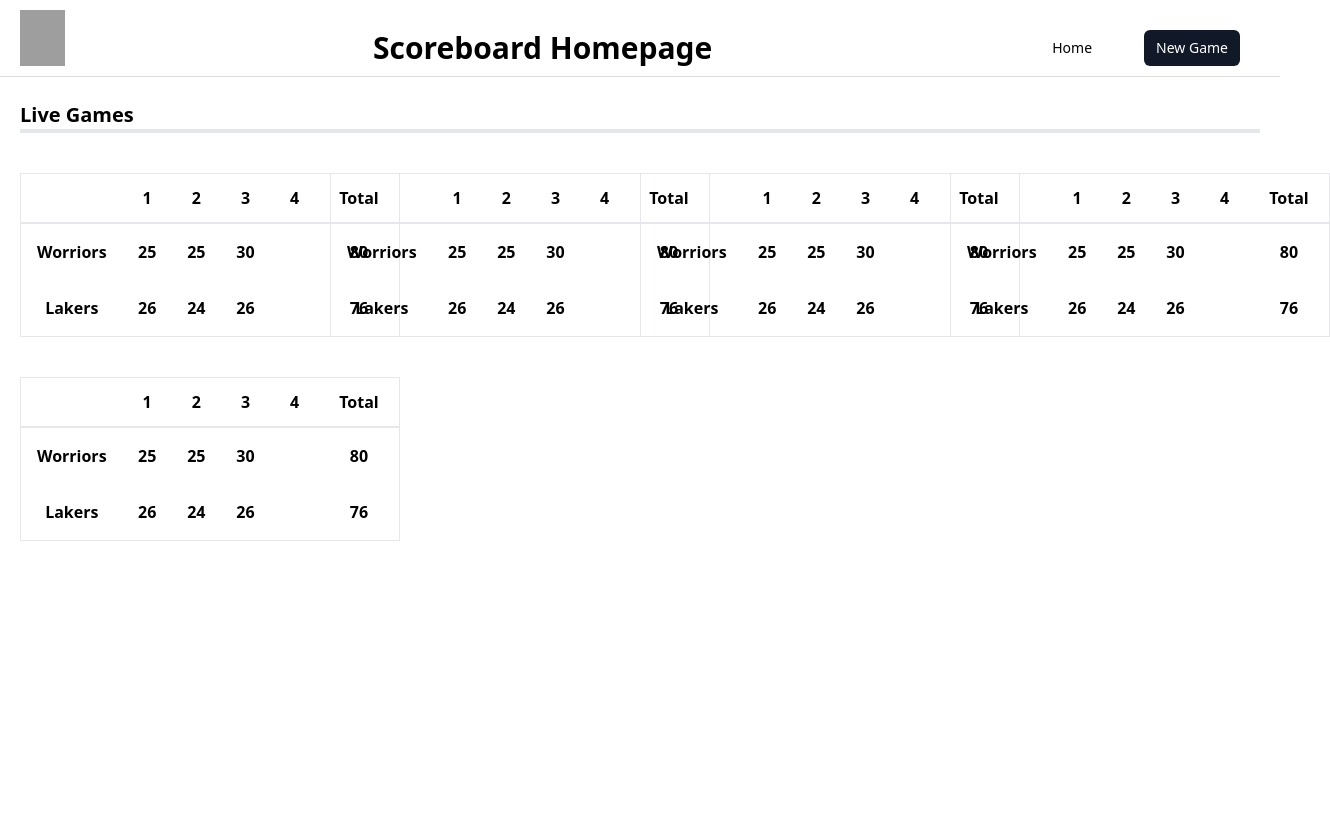
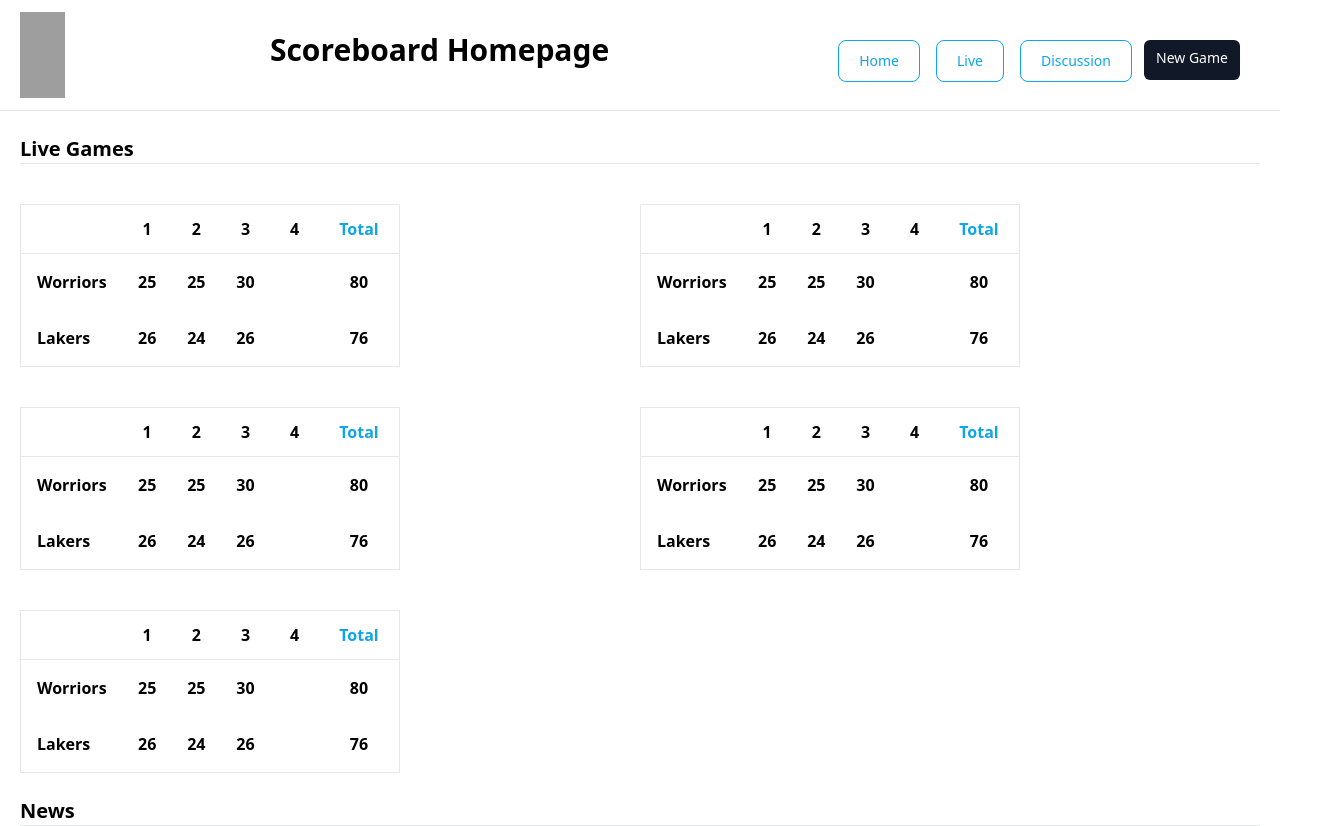
Before and after one commit to thandoncube1/scoreboard-astro, an Astro site: page / in a window 1280 px wide. Shown: the whole page, 1330 px wide, since content can reach past the window. Before the commit the page ends 800 px from the top, so only its background shows below. Built offline with nearby package versions, Linux system fonts and the light colour scheme; Astro itself is replaced by a stand-in of ours; grey boxes are pictures that could not be loaded.

Commit message:
Working on the UI for the scoreboard.

```diff
--- a/src/components/Card.astro
+++ b/src/components/Card.astro
@@ -3,9 +3,12 @@
 ---
 
 <article class="mt-10">
-    <table class="table-auto border border-spacing-3 border-gray-200 p-20">
+    <div class="relative max-w-[376px] bg-cover bg-no-repeat">
+        <table class="table-auto border border-spacing-3">
             <thead class="py-8 px-10">
-            <tr class="border-b-2 border-gray-200">
+                <tr
+                    class="border-b border-gray-200 [&>th:last-child]:text-sky-500"
+                >
                     <th></th>
                     <th class="table-cell px-5 py-3">1</th>
                     <th class="table-cell px-5 py-3">2</th>
@@ -15,15 +18,15 @@
                 </tr>
             </thead>
             <tbody>
-            <tr class="font-semibold text-center">
+                <tr class="font-semibold">
                     <td class="table-cell px-4 py-4 font-semibold">Worriors</td>
-                <td>25</td>
-                <td>25</td>
-                <td>30</td>
-                <td></td>
-                <td>80</td>
+                    <td class="text-center">25</td>
+                    <td class="text-center">25</td>
+                    <td class="text-center">30</td>
+                    <td class="text-center"></td>
+                    <td class="text-center">80</td>
                 </tr>
-            <tr class="font-semibold text-center">
+                <tr class="font-semibold [&>td:nth-child(n+2)]:text-center">
                     <td class="table-cell px-4 py-4 font-semibold">Lakers</td>
                     <td>26</td>
                     <td>24</td>
@@ -33,4 +36,11 @@
                 </tr>
             </tbody>
         </table>
+        <button
+            type="submit"
+            class="absolute bottom-0 left-0 right-0 top-0 h-full w-full overflow-hidden bg-sky-400 bg-fixed opacity-0 transition duration-500 ease-in-out hover:opacity-95"
+        >
+        <span class="absolute bottom-3 right-3 text-sky-700 px-4 py-2 rounded-lg bg-white bg-opacity-100 font-semibold shadow-sky-900 shadow-md hover:text-sky-500">View Stats</span>
+        </button>
+    </div>
 </article>
--- /dev/null
+++ b/src/components/Header.astro
@@ -0,0 +1,16 @@
+---
+
+---
+
+<header class="block px-5 py-3 border-b md:flex md:flex-row md:justify-between lg:flex lg:flex-row">
+    <img src="/public/imgbin-basketball-sport-slam-dunk-basketball-logo-s-Zk1uKQbrB8TTups3T1pNWK9Mq.jpg" width="45" >
+    <h1 class="mt-5 font-bold text-3xl">Scoreboard Homepage</h1>
+    <nav class="hidden md:flex md:flex-row md:mt-5">
+        <ul class="flex flex-row px-5">
+            <li class="rounded py-2  list-none mx-1 text-decoration-none block hover:text-violet-700"><button type="button" onclick="window.location.href = '/'" class="text-sky-500 hover:text-white border border-sky-500 hover:bg-sky-500 focus:ring-4 focus:outline-none focus:ring-sky-300 font-medium rounded-lg text-sm px-5 py-2.5 text-center me-2 mb-2">Home</button></li>
+            <li class="rounded py-2  list-none mx-1 text-decoration-none block hover:text-violet-700"><button type="button" onclick="window.location.href = '/'" class="text-sky-500 hover:text-white border border-sky-500 hover:bg-sky-500 focus:ring-4 focus:outline-none focus:ring-sky-300 font-medium rounded-lg text-sm px-5 py-2.5 text-center me-2 mb-2">Live</button></li>
+            <li class="rounded py-2 list-none mx-1 text-decoration-none block hover:text-violet-700"><button type="button" onclick="window.location.href = '/'" class="text-sky-500 hover:text-white border border-sky-500 hover:bg-sky-500 focus:ring-4 focus:outline-none focus:ring-sky-300 font-medium rounded-lg text-sm px-5 py-2.5 text-center me-2 mb-2">Discussion</button></li>
+            <li class="rounded-md bg-gray-900 px-3 py-2 mt-2 text-sm h-10 list-none font-medium text-white w-24 md:w-24"><a href="#">New Game</a></li>
+        </ul>
+    </nav>
+</header>
--- /dev/null
+++ b/src/components/MobileNav.astro
@@ -0,0 +1,12 @@
+---
+
+---
+
+<nav class="fixed bottom-0 left-0 z-50 w-full h-16 bg-white border-t border-gray-100 md:hidden">
+    <ul class="flex flex-row px-5">
+        <li class="rounded py-2  list-none mx-1 text-decoration-none block hover:text-violet-700"><button type="button" onclick="window.location.href = '/'" class="text-sky-500 hover:text-white border border-sky-500 hover:bg-sky-500 focus:ring-4 focus:outline-none focus:ring-sky-300 font-medium rounded-lg text-sm px-5 py-2.5 text-center me-2 mb-2">Home</button></li>
+        <li class="rounded py-2  list-none mx-1 text-decoration-none block hover:text-violet-700"><button type="button" onclick="window.location.href = '/'" class="text-sky-500 hover:text-white border border-sky-500 hover:bg-sky-500 focus:ring-4 focus:outline-none focus:ring-sky-300 font-medium rounded-lg text-sm px-5 py-2.5 text-center me-2 mb-2">Live</button></li>
+        <li class="rounded py-2 list-none mx-1 text-decoration-none block hover:text-violet-700"><button type="button" onclick="window.location.href = '/'" class="text-sky-500 hover:text-white border border-sky-500 hover:bg-sky-500 focus:ring-4 focus:outline-none focus:ring-sky-300 font-medium rounded-lg text-sm px-5 py-2.5 text-center me-2 mb-2">Discussion</button></li>
+        <li class="rounded-md bg-gray-900 px-3 py-2 mt-2 text-sm h-10 list-none font-medium text-white w-24 md:w-24"><a href="#">New Game</a></li>
+    </ul>
+</nav>
--- a/src/layout/Layout.astro
+++ b/src/layout/Layout.astro
@@ -1,4 +1,5 @@
 ---
+import MobileNav from '../components/MobileNav.astro';
 interface Props {
 	title: string;
 }
@@ -6,15 +7,16 @@
 const { title } = Astro.props;
 ---
 
-<html lang="en">
+<html lang="en" class="scroll-smooth focus:scroll-auto">
 	<head>
 		<meta charset="utf-8" />
 		<link rel="icon" type="image/svg+xml" href="/favicon.svg" />
-		<meta name="viewport" content="width=device-width" />
+        <meta name="viewport" content="width=device-width, initial-scale=1.0">
 		<meta name="generator" content={Astro.generator} />
 		<title>{title}</title>
 	</head>
 	<body>
 		<slot />
+		<MobileNav />
 	</body>
 </html>
--- a/src/pages/index.astro
+++ b/src/pages/index.astro
@@ -1,22 +1,14 @@
 ---
 import MainLayout from "../layout/Layout.astro";
 import Card from "../components/Card.astro";
+import Header from "../components/Header.astro";
 ---
 
-<MainLayout title="Astro | Counter Application">
-	<header>
-		<img src="/public/imgbin-basketball-sport-slam-dunk-basketball-logo-s-Zk1uKQbrB8TTups3T1pNWK9Mq.jpg" width="45" >
-		<h1 class="mt-5 font-bold text-3xl">Scoreboard Homepage</h1>
-		<nav class="mt-5">
-			<ul>
-				<li class="rounded px-3 py-2 text-sm font-medium"><a href="/">Home</a></li>
-				<li class="rounded-md bg-gray-900 px-3 py-2 text-sm font-medium text-white"><a href="#">New Game</a></li>
-			</ul>
-		</nav>
-	</header>
-	<main class="px-5">
-		<h2 class="mt-2 font-semibold pt-4 text-xl border-b-4">Live Games</h2>
-		<section class="grid grid-rows-2 grid-cols-4">
+<MainLayout title="Scoreboard | Astro Application">
+	<Header />
+	<main class="px-5 md:mb-0">
+		<h2 class="mt-2 font-semibold pt-4 text-xl border-b">Live Games</h2>
+		<section class="grid md:grid-rows-2 md:grid-cols-2 lg:grid-cols-4 grid-cols-1">
 			<Card />
 			<Card />
 			<Card />
@@ -24,29 +16,7 @@
 			<Card />
 		</section>
 	</main>
+	<section class="px-5 mb-20 md:mb-0">
+		<h2 class="mt-2 font-semibold pt-4 text-xl border-b">News</h2>
+	</section>
 </MainLayout>
-
-<style>
-	header {
-		display: flex;
-		flex-direction: row;
-		justify-content: space-between;
-		border-bottom: 1px solid #ddd;
-		padding: 10px 20px 10px;
-	}
-
-	header > nav > ul {
-		display: flex;
-	}
-
-	header > nav > ul > li {
-		text-decoration: none;
-		list-style: none;
-		margin: 0 20px 0;
-
-	}
-
-	header > nav > ul > li:first-child():hover {
-		color: violet;
-	}
-</style>
--- a/tailwind.config.mjs
+++ b/tailwind.config.mjs
@@ -1,8 +1,18 @@
 /** @type {import('tailwindcss').Config} */
 export default {
-	content: ['./src/**/*.{astro,html,js,jsx,md,mdx,svelte,ts,tsx,vue}'],
-	theme: {
-		extend: {},
-	},
-	plugins: [],
-}
+    content: ["./src/**/*.{astro,html,js,jsx,md,mdx,svelte,ts,tsx,vue}"],
+    theme: {
+        screens: {
+            sm: "576px",
+            // => @media (min-width: 576px) { ... }
+
+            md: "960px",
+            // => @media (min-width: 960px) { ... }
+
+            lg: "1440px",
+            // => @media (min-width: 1440px) { ... }
+        },
+        extend: {},
+    },
+    plugins: [],
+};
```
Lines whose indentation alone changed are shown as unchanged.
